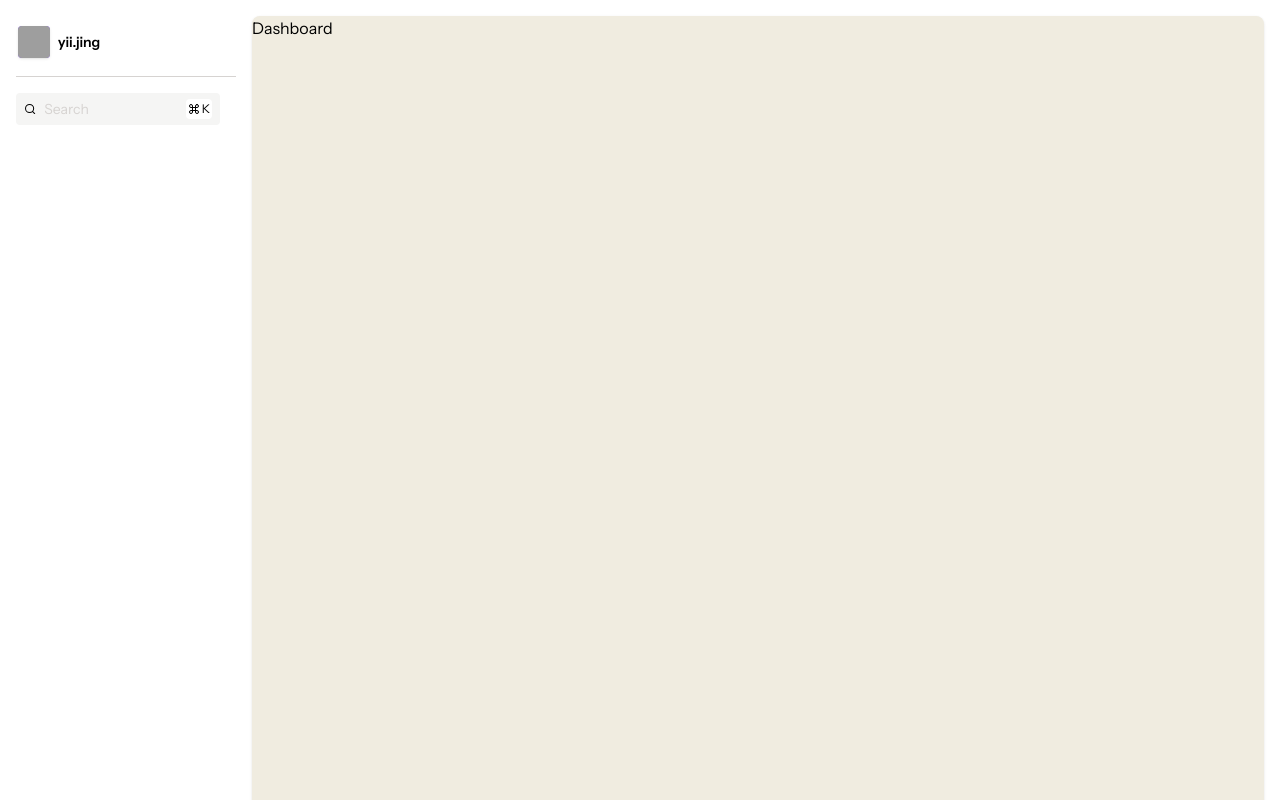
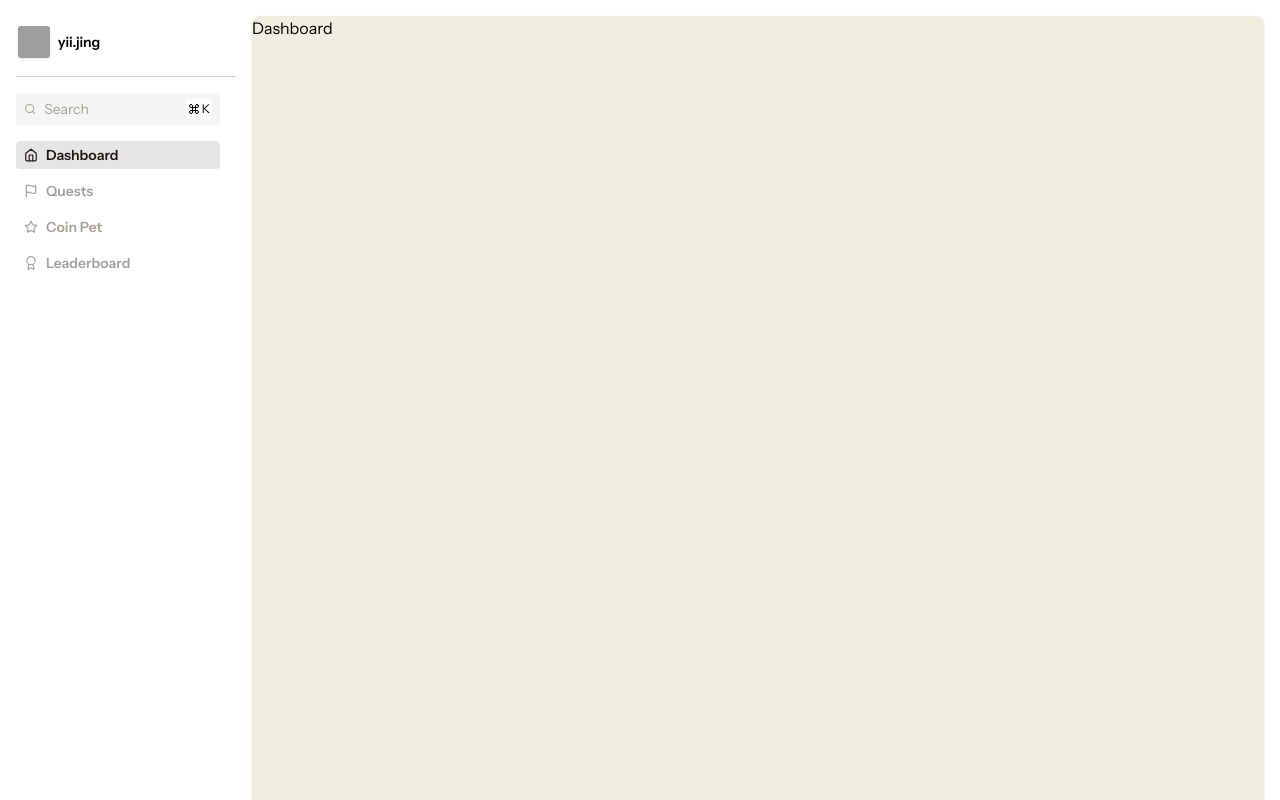
Before and after one commit to samuelngry/Coinly, a React (Vite) app in the folder client/: page /dashboard in a window 1280 px wide. Shown: the top 800 px of the page. Built offline with nearby package versions, Linux system fonts and the light colour scheme; grey boxes are pictures that could not be loaded; a web font is replaced by a local one.

Commit message:
feat: add sidebar navigation with icons and active route highlighting using NavLink

```diff
--- a/client/src/components/sidebar/CommandMenu.jsx
+++ b/client/src/components/sidebar/CommandMenu.jsx
@@ -22,7 +22,7 @@ const CommandMenu = ({ open, setOpen }) => {
         open={open}
         onOpenChange={setOpen}
         label="Global Command Menu"
-        className='fixed inset-0 bg-stone-950/50'
+        className='fixed inset-0 bg-stone-950/50 text-sm'
         onClick={() => setOpen(false)}
     >
         <div
@@ -33,7 +33,7 @@ const CommandMenu = ({ open, setOpen }) => {
             value={value}
             onValueChange={setValue}
             placeholder='Search'
-            className='relative border-b border-stone-300 p-3 text-lg w-full placeholder:text-stone-400 focus:outline-none focus:ring-0 focus:border-stone-500'
+            className='relative border-b border-stone-300 p-3 text-sm w-full placeholder:text-stone-400 focus:outline-none focus:ring-0 focus:border-stone-500'
         />
         <Command.List className='p-3'>
             <Command.Empty>
--- /dev/null
+++ b/client/src/components/sidebar/RouteSelect.jsx
@@ -0,0 +1,33 @@
+import React from 'react'
+import { FiHome, FiFlag, FiStar, FiAward } from 'react-icons/fi'
+import { NavLink } from 'react-router-dom'
+
+const routes = [
+    { to: '/dashboard', label: 'Dashboard', icon: <FiHome /> },
+    { to: '/quests', label: 'Quests', icon: <FiFlag /> },
+    { to: '/pet', label: 'Coin Pet', icon: <FiStar /> },
+    { to: '/leaderboard', label: 'Leaderboard', icon: <FiAward /> },
+]
+
+const RouteSelect = () => {
+  return (
+    <div className='space-y-2'>
+      {routes.map(({ to, label, icon }) => (
+        <NavLink
+            key={to}
+            to={to}
+            className={({ isActive }) =>
+                `block text-sm flex items-center gap-2 px-2 py-1 rounded transition-colors ${
+                    isActive ? 'bg-stone-200 text-stone-900 font-semibold mr-4' : 'text-stone-400 font-semibold'
+                }`
+            }
+        >
+            {icon}
+            {label}
+        </NavLink>
+      ))}
+    </div>
+  )
+}
+
+export default RouteSelect
--- a/client/src/components/sidebar/Search.jsx
+++ b/client/src/components/sidebar/Search.jsx
@@ -7,7 +7,7 @@ const Search = () => {
 
     return (
         <>
-            <div className="bg-stone-100 mb-4 relative rounded flex items-center px-2 py-1.5 text-sm mr-4">
+            <div className="bg-stone-100 mb-4 relative rounded flex items-center px-2 py-1.5 text-sm mr-4 text-stone-400">
                 <FiSearch className='mr-2' />
                 <input
                     onFocus={(e) => {
@@ -16,10 +16,10 @@ const Search = () => {
                     }}
                     type='text'
                     placeholder='Search'
-                    className='w-full pr-8 bg-transparent placeholder:text-stone-300 focus:outline-none'
+                    className='w-full pr-8 bg-transparent placeholder:text-stone-400 focus:outline-none'
                 />
 
-                <span className='absolute right-2 flex items-center text-xs gap-0.5 p-0.5 bg-white rounded'>
+                <span className='absolute right-2 flex items-center text-xs gap-0.5 p-0.5 bg-white rounded text-black'>
                     <FiCommand />K
                 </span>
             </div>
--- a/client/src/components/sidebar/Sidebar.jsx
+++ b/client/src/components/sidebar/Sidebar.jsx
@@ -1,6 +1,7 @@
 import React from 'react'
 import Account from './Account'
 import Search from './Search'
+import RouteSelect from './RouteSelect'
 
 const Sidebar = () => {
   return (
@@ -8,6 +9,7 @@ const Sidebar = () => {
         <div className='overflow-y-scroll sticky top-4 h-[calc(100vh-32px-48px)]'>
             <Account />
             <Search />
+            <RouteSelect />
         </div>
 
         {/* TODO: Plan Toggle */}
```
